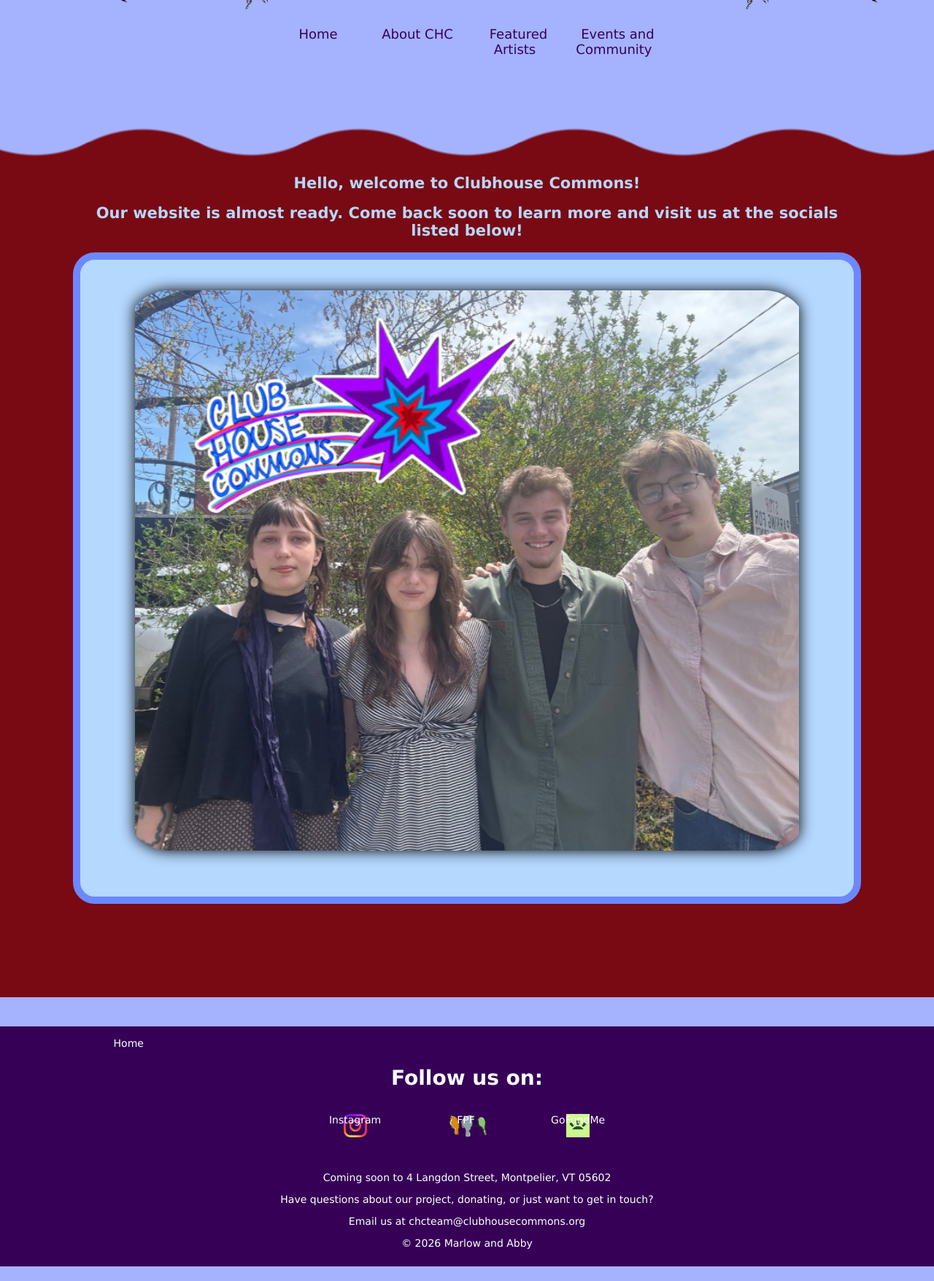
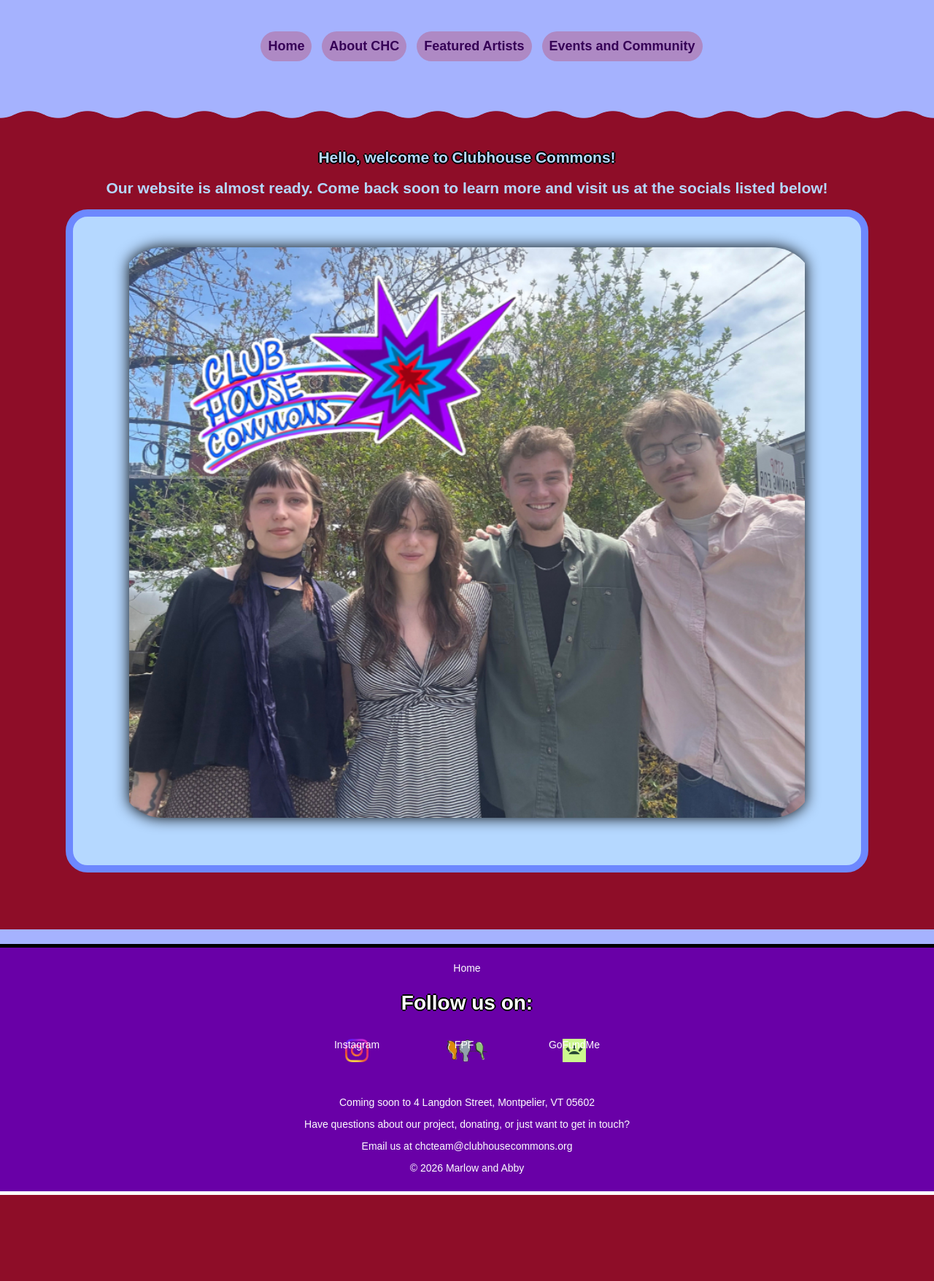
Before and after one commit to mrlow4/ClubhouseCommonsWeb, a Node server app: page / in a window 1280 px wide. Shown: the part 171-1927 px from the top of the page at 73% size. After the commit the page ends 1809 px from the top, so only its background shows below. Run offline with Node 20, Linux system fonts and the light colour scheme; some libraries are stand-ins or nearby versions.

Commit message:
synchronize look of temp page with home page

```diff
--- a/public/stylesheets/style.css
+++ b/public/stylesheets/style.css
@@ -1,6 +1,12 @@
 body {
-  font: 14px "Lucida Grande", Helvetica, Arial, sans-serif;
-  margin: 0px;
+  font: 14px sans-serif;
+  margin: 0px auto 0px auto;
+}
+
+h1 {
+  text-align: center;
+  text-shadow: -2px 0 black, 0 2px black, 2px 0 black, 0 -2px black;
+
 }
 
 a {
@@ -14,21 +20,6 @@
   width: 96%;
   background-color:#b0000f;
   height: 1px;
-}
-
-ul {
-  display:block;
-  margin:0;
-  padding:0;
-}
-
-li{
-  display:block;
-  width:25%;
-  margin:0;
-  padding:0;
-  float:left;
-  list-style:none;
 }
 
 figure {
@@ -46,7 +37,7 @@
 /* text themes */
 .text-style-main {
     letter-spacing: 0;
-    font-family: sofia-pro, sans-serif;
+    font-family: sans-serif;
     letter-spacing: 0;
     text-rendering: optimizeLegibility;
     font-size: 1.0625rem;
@@ -57,7 +48,7 @@
 
 .text-style-main-headers {
     letter-spacing: 0;
-    font-family: sofia-pro, sans-serif;
+    font-family: sans-serif;
     letter-spacing: 0;
     text-rendering: optimizeLegibility;
     font-size: 1.0625rem;
@@ -69,22 +60,30 @@
 
 /*content background*/
 .page-content {
-    background-color: #790a13;
+    background-color: #8E0D28;
     width: 100%;
     max-width: 100%;
-    margin: 40px;
-    /*padding: 60px;*/
+    margin: 10px 0px 20px 0px;
     justify-self: center;
+    display: inline-block;
+    vertical-align: middle;
     mask:
-      radial-gradient(165.47px at 50% 222px,#000 99%,#0000 101%) calc(50% - 148px) 0/296px 100%,
-      radial-gradient(165.47px at 50% -148px,#0000 99%,#000 101%) 50% 74px/296px 100% repeat-x;
+      /*radial-gradient(165.47px at 50% 222px,#000 99%,#0000 101%) calc(50% - 148px) 0/296px 100%,
+      radial-gradient(165.47px at 50% -148px,#0000 99%,#000 101%) 50% 74px/296px 100% repeat-x;*/
+      /*radial-gradient(180px at 50% 200px,#000 99%,#0000 101%) calc(50% - 100px) 0/200px 100%,
+      radial-gradient(180px at 50% -100px,#0000 99%,#000 101%) 50% 50px/200px 100% repeat-x;*/
+      /*radial-gradient(89.44px at 50% 120px,#000 99%,#0000 101%) calc(50% - 80px) 0/160px 100%,
+      radial-gradient(89.44px at 50% -80px,#0000 99%,#000 101%) 50% 40px/160px 100% repeat-x;*/
+      radial-gradient(44.72px at 50% 60px,#000 99%,#0000 101%) calc(50% - 40px) 0/80px 100%,
+      radial-gradient(44.72px at 50% -40px,#0000 99%,#000 101%) 50% 20px/80px 100% repeat-x;
+
 }
 
 .content-inner {
   max-width: 1100px;
   margin: 0 auto;
   justify-items: center;
-  padding: 100px;
+  padding: 50px;
 }
 
 .center-image {
@@ -229,25 +228,28 @@
 */
 
 header {
-  /*padding-left: 10px;*/
+  padding-left: 10px;
   padding-top: 10px;
   margin-bottom: 20px;
+  background-image: url("../images/randomStars.png");
+  background-size: 100% 100%;
 }
 
 .header-art ul {
   display: flex;
   justify-content: center;
   align-items: center;
+  gap: 50px;
   list-style: none;
-  padding-top: 10px;
-  padding-left: 80px;
-  padding-bottom: 0px;
+  padding: 0;
   margin: 0;
 }
 
 .logo img {
-  width: 75%;
+  width: 25%;
   height: auto;
+  display: block;
+  margin: 2rem auto;
 }
 
 .star img {
@@ -261,28 +263,69 @@
   background-color: #a5b2fe;
 
   list-style: none;
-  /*padding: 0;*/
-  margin: 5px;
+  padding: 0;
+  margin: 3px;
   text-align: center;
+  align-items: center;
 
 }
 
 .main-nav ul,
 .main-nav li {
   display: inline-block;
-  margin: auto;
+  align-items: center;
+  margin: 1rem auto;
 }
 
 .main-nav a {
   color: #360056;
   text-decoration: none;
+  font-weight: bold;
   margin: 5px;
   font-size: large;
+  background-color: #ae89c4;
+  padding: 10px;
+  border-radius: 25px;
+  float: left;
 }
 
-.main-nav a:hover {
+.main-nav a:hover, .dropdown:hover, .dropbtn {
   color: white;
 }
+
+.dropdown {
+  position: relative;
+}
+
+.dropdown .dropbtn{
+  font-size: 16px;
+  border: none;
+  outline: none;
+  color: #6d88fe;
+  padding: 14px 16px;
+  background-color: inherit;
+  font-family: inherit;
+}
+
+.dropopt {
+  display:none;
+  position: absolute;
+  min-width: 160px;
+  background-color: #9CCBFF;
+  border-radius: 25px;
+  box-shadow: 0px 8px 16px 0px rgba(0,0,0,0.2);
+  z-index: 1;
+}
+
+.dropopt a:hover {
+  background-color: #360056;
+}
+
+.dropdown:hover .dropopt {
+  display:flex;
+  flex-direction: column;
+}
+
 
 /*
   ----- Footer -----
@@ -290,10 +333,13 @@
 
 footer {
     width:100%;
-    background-color: #360056;
+    background-color: #6900a7;
     color: white;
-    margin-bottom: 20px;
-    /*padding: 10px 0;*/
+    padding: 10px 0;
+    right: 15px;
+    border-top: #000;
+    border-style: solid none;
+    border-width: 5px;
 }
 
 .footer-container {
@@ -307,7 +353,7 @@
     top: 0;
     z-index: 1000;
     list-style: none;
-    padding: 10px;
+    padding: 0;
     margin: 5px;
     text-align: center;
 }
```
